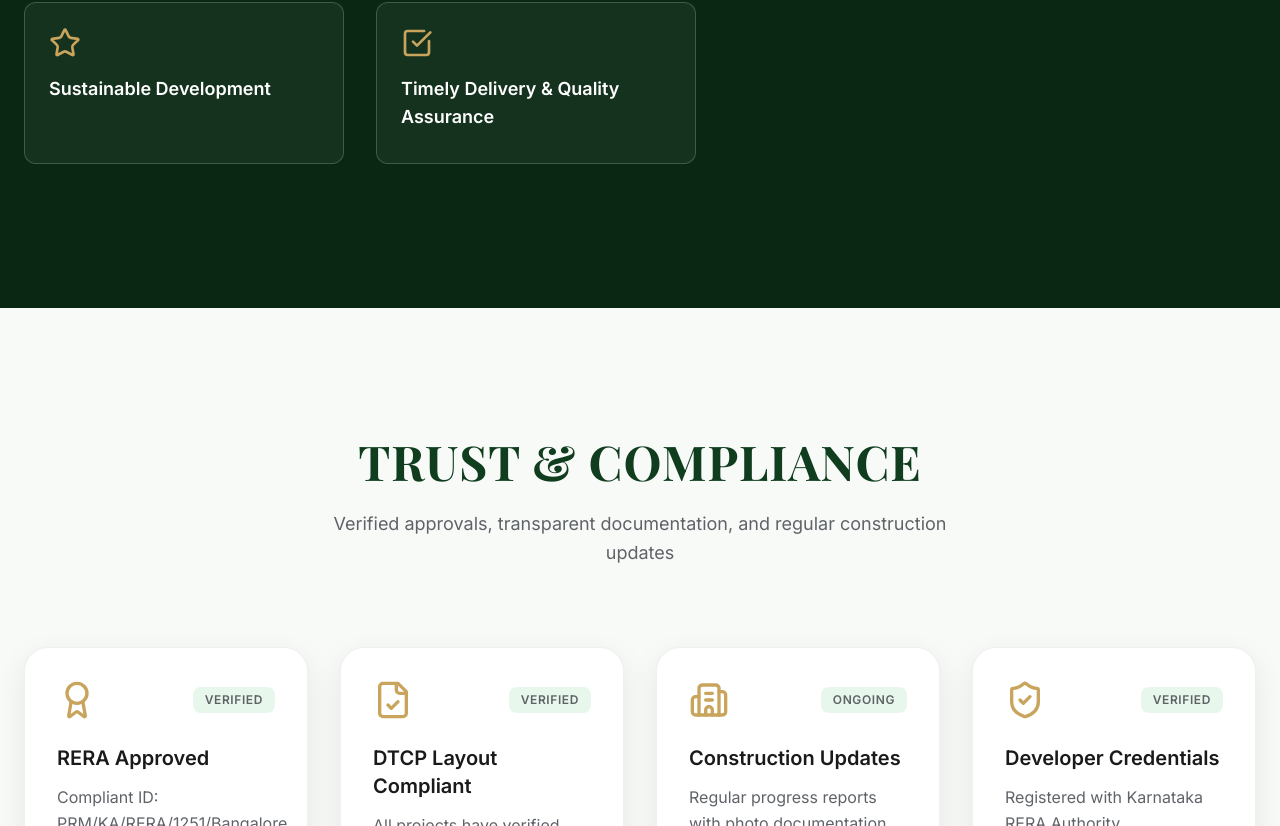
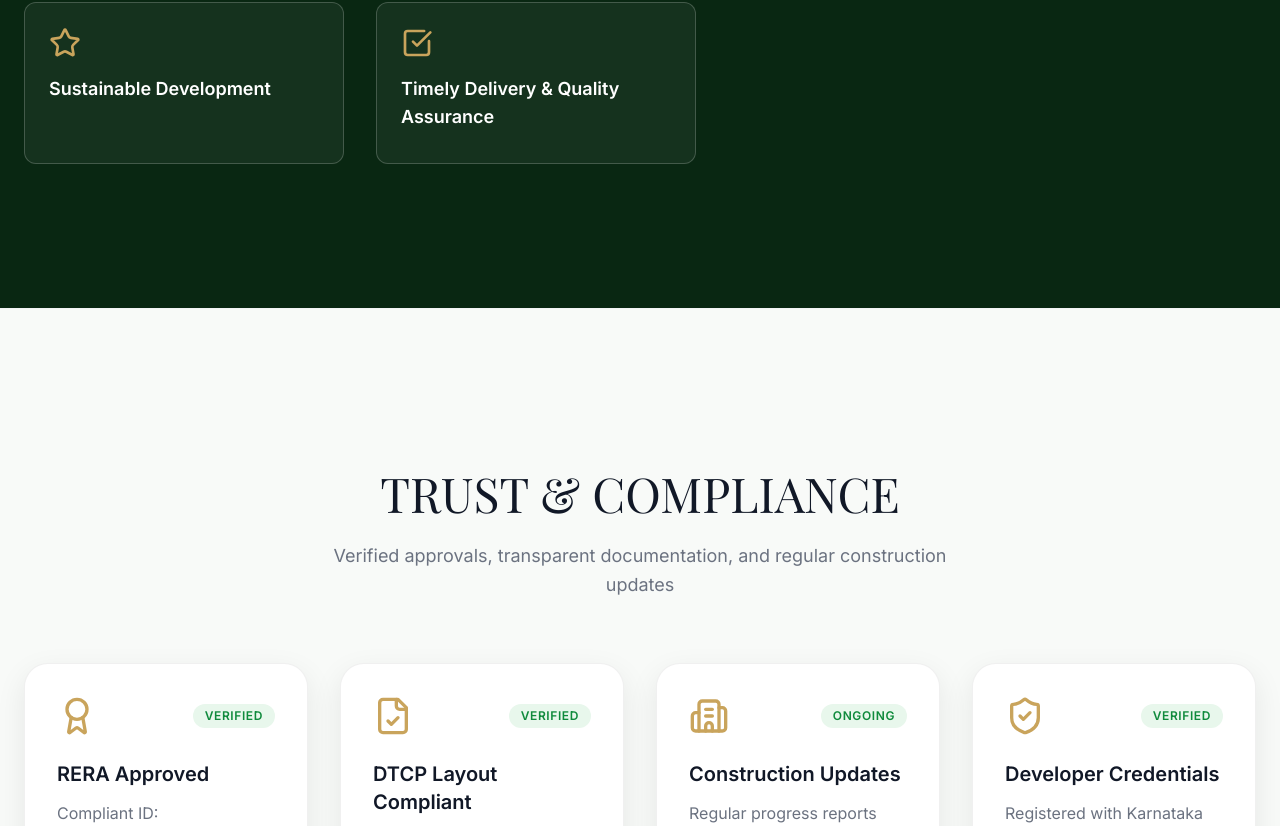
Before and after one commit to sagaanand/al-green-developers, a React (Vite) app: page / in a window 1280 px wide. Shown: the part 1974-2800 px from the top of the page. Built offline with nearby package versions, Linux system fonts and the light colour scheme; a web font is replaced by a local one.

Commit message:
Fix visibility: hero description and Trust & Compliance section

```diff
--- a/src/components/SectionHero.tsx
+++ b/src/components/SectionHero.tsx
@@ -163,7 +163,7 @@ export default function SectionHero({ onScrollToSection, heroImage }: SectionHer
             {/* Description */}
             <div
               id="hero-description"
-              className="mt-8 text-neutral-300 font-sans font-light tracking-wide text-sm sm:text-base max-w-4xl mx-auto leading-relaxed"
+              className="mt-8 font-sans font-light tracking-wide text-sm sm:text-base max-w-4xl mx-auto leading-relaxed" style={{ color: '#D1D5DB' }}
             >
               {banner.description}
             </div>
--- a/src/components/SectionTrustSignals.tsx
+++ b/src/components/SectionTrustSignals.tsx
@@ -30,18 +30,18 @@ export default function SectionTrustSignals() {
   ];
 
   return (
-    <section className="relative w-full section-light py-32 border-t border-white/10">
+    <section className="relative w-full section-spacing-lg border-t border-gray-100" style={{ background: '#F8FAF8' }}>
       <div className="max-w-7xl mx-auto px-6">
         <motion.div
           initial={{ opacity: 0, y: 30 }}
           whileInView={{ opacity: 1, y: 0 }}
           viewport={{ once: true }}
-          className="text-center mb-20"
+          className="text-center mb-16"
         >
-          <h2 className="font-luxury-heading text-4xl md:text-5xl uppercase mb-6" style={{ color: '#0F3D1E' }}>
+          <h2 className="font-display text-4xl md:text-5xl uppercase mb-6" style={{ color: '#111827' }}>
             Trust & Compliance
           </h2>
-          <p className="text-lg max-w-2xl mx-auto leading-relaxed font-normal" style={{ color: '#5F6368' }}>
+          <p className="text-lg max-w-2xl mx-auto leading-relaxed font-normal" style={{ color: '#6B7280' }}>
             Verified approvals, transparent documentation, and regular construction updates
           </p>
         </motion.div>
@@ -60,14 +60,14 @@ export default function SectionTrustSignals() {
               >
                 <div className="flex items-center justify-between mb-6">
                   <Icon className="w-10 h-10" style={{ color: '#C9A45C' }} />
-                  <span className="status-badge-success">
+                  <span className="px-3 py-1 rounded-full text-xs font-semibold uppercase tracking-wider" style={{ background: '#E8F7EC', color: '#0F8A3C' }}>
                     {signal.status}
                   </span>
                 </div>
-                <h3 className="font-sans text-xl font-semibold mb-3" style={{ color: '#1A1A1A' }}>
+                <h3 className="font-sans text-xl font-semibold mb-3" style={{ color: '#111827' }}>
                   {signal.title}
                 </h3>
-                <p className="text-base leading-relaxed" style={{ color: '#5F6368' }}>
+                <p className="text-base leading-relaxed" style={{ color: '#6B7280' }}>
                   {signal.description}
                 </p>
               </motion.div>
```
